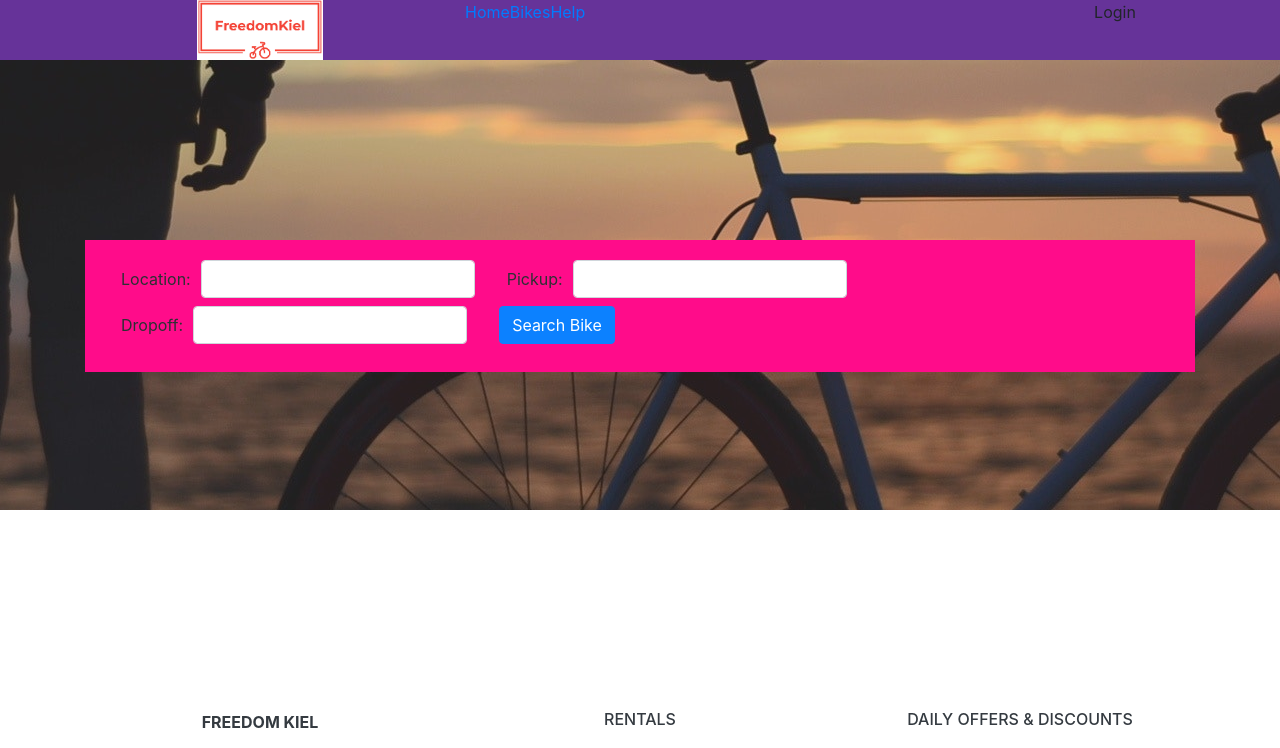
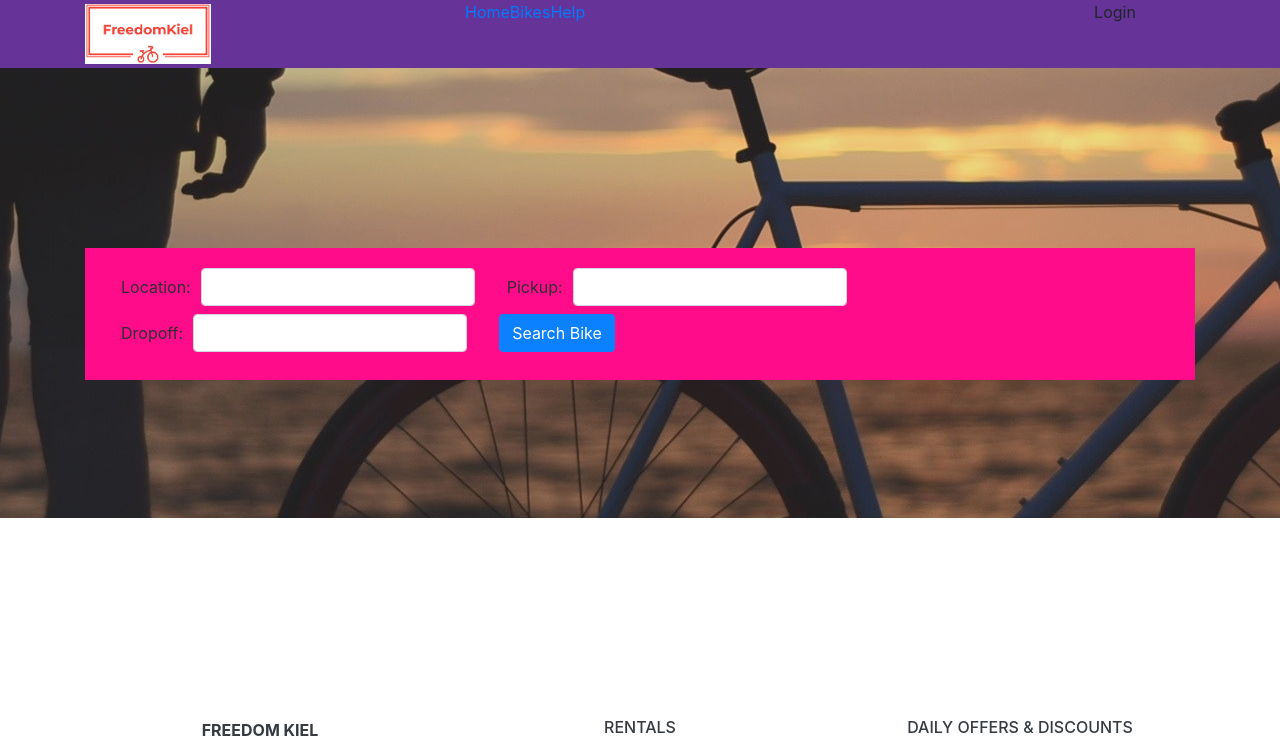
Before and after one commit to nayemmajhar/FreedomKiel, a React (Create React App) app in the folder fkweb/: page / in a window 1280 px wide. Shown: the top 748 px of the page. Built offline with nearby package versions, Linux system fonts and the light colour scheme.

Commit message:
modify logo component

```diff
--- a/fkweb/src/components/Logo/index.js
+++ b/fkweb/src/components/Logo/index.js
@@ -5,8 +5,8 @@ import logo from './../../img/logo.png'
 class Logo extends React.Component{
     render(){
         return(
-            <div className="logo">
-                <NavLink to="/"><img src={logo} alt="FreedomKiel" /></NavLink>
+            <div className="d-flex align-items-center">
+                <NavLink to="/" className="navbar-brand py-1"><img className="site-logo" src={logo} alt="FreedomKiel" /></NavLink>
             </div>
         )
     }
```
